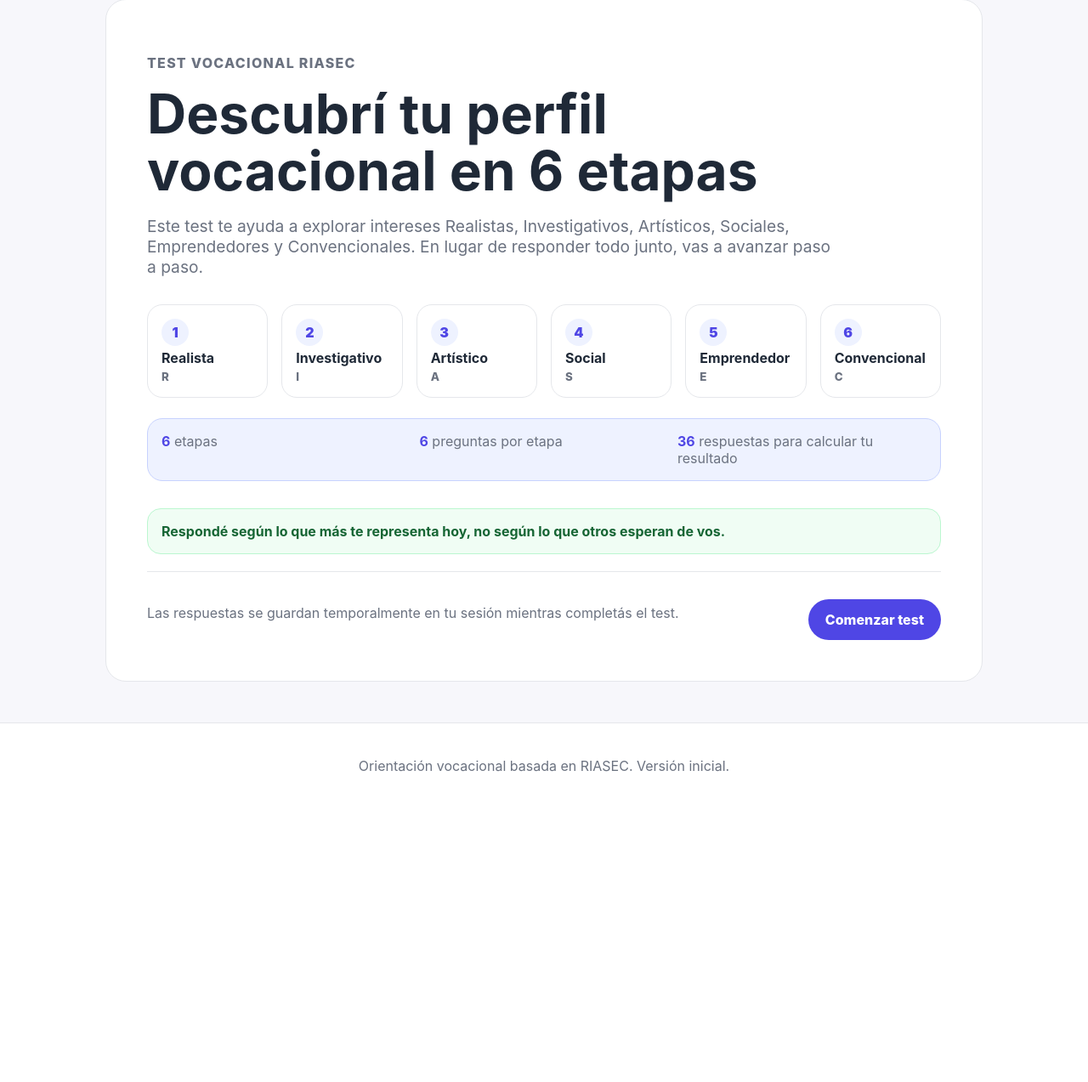
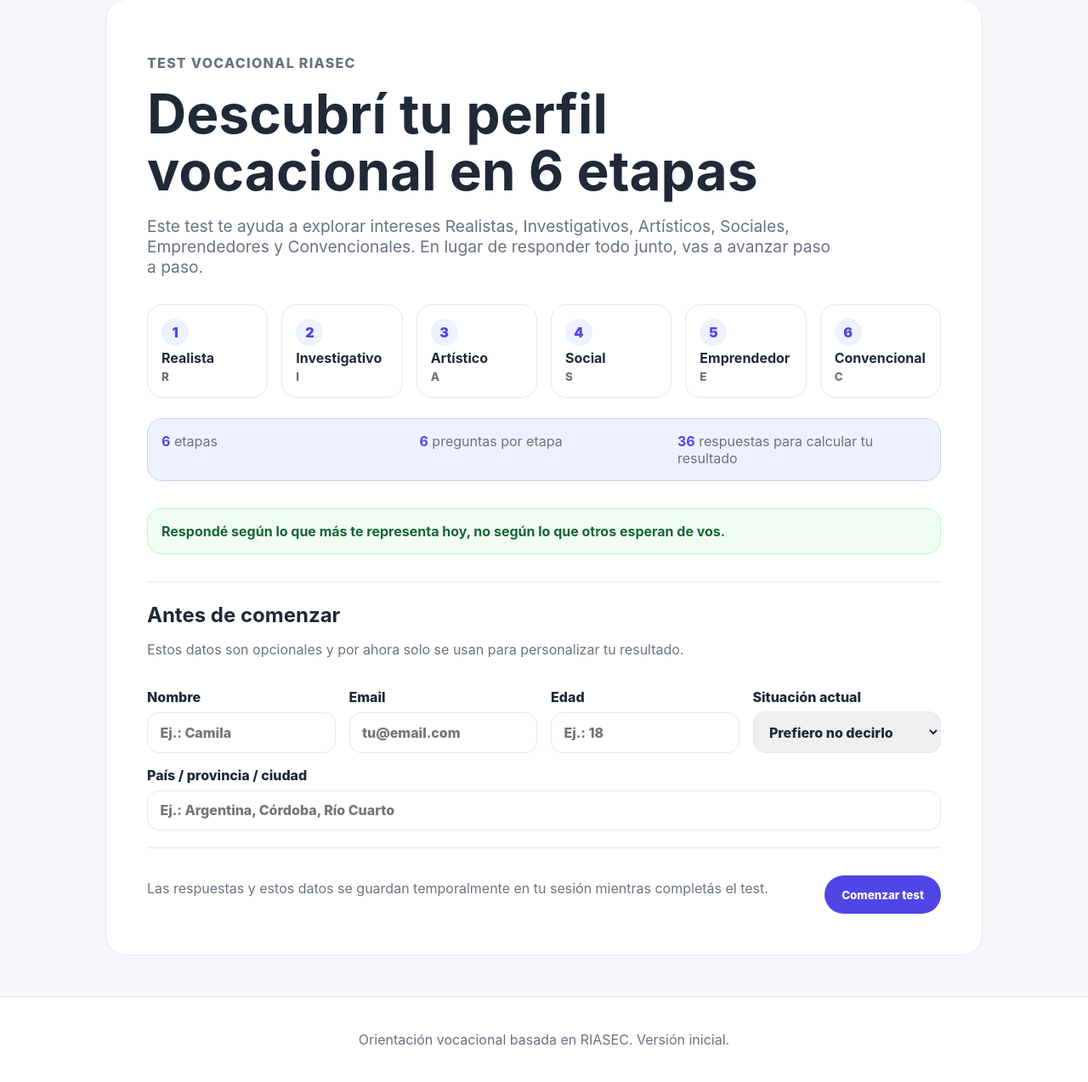
Before and after one commit to Brunomperetti/vocacional-app, a FastAPI app: page /test in a window 1280 px wide. Shown: the part 106-1379 px from the top of the page at 85% size. Before the commit the page ends 1014 px from the top, so only its background shows below. Run offline with FastAPI, Linux system fonts and the light colour scheme; some libraries are stand-ins or nearby versions.

Commit message:
Add optional participant intake before test

```diff
--- a/app/routes/results.py
+++ b/app/routes/results.py
@@ -4,6 +4,7 @@ from fastapi import APIRouter, Request
 from fastapi.responses import HTMLResponse
 from fastapi.templating import Jinja2Templates
 
+from app.services.participant_service import get_display_name
 from app.services.profile_summary_service import build_result_insights
 from app.services.recommendation_service import get_demo_recommendations
 from app.services.scoring_service import (
@@ -24,6 +25,7 @@ async def demo_result(request: Request):
     profile_code = build_profile_code(top_dimensions)
     recommendations = get_demo_recommendations()
     insights = build_result_insights(top_dimensions, profile_code, scores, recommendations)
+    participant = {}
     return templates.TemplateResponse(
         "result.html",
         {
@@ -34,5 +36,7 @@ async def demo_result(request: Request):
             "recommendations": recommendations,
             "insights": insights,
             "is_demo": True,
+            "participant": participant,
+            "display_name": get_display_name(participant),
         },
     )
--- a/app/routes/test.py
+++ b/app/routes/test.py
@@ -5,6 +5,12 @@ from fastapi.responses import HTMLResponse, RedirectResponse
 from fastapi.templating import Jinja2Templates
 
 from app.data.questions import TEST_QUESTIONS
+from app.services.participant_service import (
+    CURRENT_STATUS_OPTIONS,
+    clean_participant_data,
+    get_display_name,
+    validate_participant_data,
+)
 from app.services.profile_summary_service import build_result_insights
 from app.services.recommendation_service import recommend_careers
 from app.services.scoring_service import (
@@ -24,7 +30,8 @@ from app.services.test_steps import (
 templates = Jinja2Templates(directory="app/templates")
 router = APIRouter(prefix="/test", tags=["test"])
 
-SESSION_ANSWERS_KEY = "test_answers"
+SESSION_ANSWERS_KEY = "answers"
+SESSION_PARTICIPANT_KEY = "participant"
 LIKERT_OPTIONS = [
     (1, "No me interesa nada"),
     (2, "Me interesa poco"),
@@ -42,6 +49,8 @@ def _render_result(request: Request, answers: dict[str, str]) -> HTMLResponse:
     profile_code = build_profile_code(top_dimensions)
     recommendations = recommend_careers(percentages)
     insights = build_result_insights(top_dimensions, profile_code, percentages, recommendations)
+    participant = request.session.get(SESSION_PARTICIPANT_KEY, {})
+    display_name = get_display_name(participant)
 
     return templates.TemplateResponse(
         "result.html",
@@ -53,6 +62,8 @@ def _render_result(request: Request, answers: dict[str, str]) -> HTMLResponse:
             "recommendations": recommendations,
             "insights": insights,
             "is_demo": False,
+            "participant": participant,
+            "display_name": display_name,
         },
     )
 
@@ -97,8 +108,38 @@ async def test_start(request: Request):
             "total_steps": TOTAL_STEPS,
             "dimension_labels": DIMENSION_LABELS,
             "step_dimensions": STEP_DIMENSIONS,
+            "current_status_options": CURRENT_STATUS_OPTIONS,
+            "participant": request.session.get(SESSION_PARTICIPANT_KEY, {}),
+            "errors": [],
         },
     )
+
+
+@router.post("/iniciar", response_class=HTMLResponse)
+async def start_test(request: Request):
+    """Guarda datos iniciales opcionales y comienza el wizard."""
+    form = await request.form()
+    participant = clean_participant_data(form)
+    errors = validate_participant_data(participant)
+
+    if errors:
+        return templates.TemplateResponse(
+            "test_start.html",
+            {
+                "request": request,
+                "total_steps": TOTAL_STEPS,
+                "dimension_labels": DIMENSION_LABELS,
+                "step_dimensions": STEP_DIMENSIONS,
+                "current_status_options": CURRENT_STATUS_OPTIONS,
+                "participant": participant,
+                "errors": errors,
+            },
+            status_code=400,
+        )
+
+    request.session[SESSION_PARTICIPANT_KEY] = participant
+    request.session[SESSION_ANSWERS_KEY] = {}
+    return RedirectResponse(url="/test/paso/1", status_code=303)
 
 
 @router.get("/paso/{step}", response_class=HTMLResponse)
--- /dev/null
+++ b/app/services/participant_service.py
@@ -0,0 +1,55 @@
+"""Helpers para normalizar y validar datos iniciales del participante."""
+
+import re
+from collections.abc import Mapping
+
+PARTICIPANT_FIELDS = ("name", "email", "age", "current_status", "location")
+CURRENT_STATUS_OPTIONS = (
+    "Estoy en secundaria",
+    "Terminé la secundaria",
+    "Estoy estudiando una carrera",
+    "Quiero cambiar de carrera",
+    "Estoy trabajando y quiero reorientarme",
+    "Otro",
+)
+_EMAIL_PATTERN = re.compile(r"^[^\s@]+@[^\s@]+\.[^\s@]+$")
+
+
+def clean_participant_data(form_data: Mapping[str, object]) -> dict[str, str]:
+    """Devuelve los campos del participante como strings limpios."""
+    participant = {}
+    for field in PARTICIPANT_FIELDS:
+        value = form_data.get(field, "")
+        participant[field] = str(value).strip() if value is not None else ""
+    return participant
+
+
+def validate_participant_data(participant: dict[str, str]) -> list[str]:
+    """Valida solo los campos opcionales que fueron completados."""
+    errors = []
+
+    email = participant.get("email", "")
+    if email and not _EMAIL_PATTERN.match(email):
+        errors.append("Ingresá un email válido o dejá el campo vacío.")
+
+    age = participant.get("age", "")
+    if age:
+        try:
+            numeric_age = int(age)
+        except ValueError:
+            errors.append("La edad debe ser un número entre 12 y 80, o podés dejarla vacía.")
+        else:
+            if numeric_age < 12 or numeric_age > 80:
+                errors.append("La edad debe estar entre 12 y 80, o podés dejarla vacía.")
+
+    current_status = participant.get("current_status", "")
+    if current_status and current_status not in CURRENT_STATUS_OPTIONS:
+        errors.append("Seleccioná una situación actual válida o dejá el campo vacío.")
+
+    return errors
+
+
+def get_display_name(participant: dict[str, str]) -> str:
+    """Devuelve el nombre para mostrar o un fallback genérico."""
+    name = participant.get("name", "").strip()
+    return name or "Tu"
--- a/app/static/css/styles.css
+++ b/app/static/css/styles.css
@@ -140,3 +140,14 @@ h2 { margin-top: 2rem; }
   .result-section { padding: 1rem; }
   .career-card-header { flex-direction: column; }
 }
+.participant-form { border-top: 1px solid var(--border); display: grid; gap: 1.25rem; margin-top: 2rem; padding-top: 1.5rem; }
+.participant-form h2 { margin: 0 0 .5rem; }
+.form-grid { display: grid; gap: 1rem; grid-template-columns: repeat(auto-fit, minmax(220px, 1fr)); }
+.form-grid label { color: var(--text); display: grid; font-weight: 800; gap: .45rem; }
+.form-grid input, .form-grid select { border: 1px solid var(--border); border-radius: 14px; color: var(--text); font: inherit; padding: .8rem .9rem; width: 100%; }
+.form-grid input:focus, .form-grid select:focus { border-color: var(--primary); box-shadow: 0 0 0 3px rgba(79, 70, 229, .12); outline: none; }
+.form-grid-wide { grid-column: 1 / -1; }
+.error-message p { color: #991b1b; margin: 0; }
+.participant-card { background: #f8fafc; }
+.participant-meta { display: flex; flex-wrap: wrap; gap: .75rem; }
+.participant-meta span { background: #eef2ff; border-radius: 999px; color: var(--text); padding: .55rem .8rem; }
--- a/app/templates/test_start.html
+++ b/app/templates/test_start.html
@@ -24,9 +24,45 @@
 
   <p class="test-note">Respondé según lo que más te representa hoy, no según lo que otros esperan de vos.</p>
 
-  <div class="test-actions">
-    <p>Las respuestas se guardan temporalmente en tu sesión mientras completás el test.</p>
-    <a class="button" href="/test/paso/1">Comenzar test</a>
-  </div>
+  <form class="participant-form" action="/test/iniciar" method="post">
+    <div>
+      <h2>Antes de comenzar</h2>
+      <p>Estos datos son opcionales y por ahora solo se usan para personalizar tu resultado.</p>
+    </div>
+
+    {% if errors %}
+      <div class="error-message" role="alert">
+        {% for error in errors %}<p>{{ error }}</p>{% endfor %}
+      </div>
+    {% endif %}
+
+    <div class="form-grid">
+      <label>Nombre
+        <input type="text" name="name" value="{{ participant.get('name', '') }}" placeholder="Ej.: Camila">
+      </label>
+      <label>Email
+        <input type="email" name="email" value="{{ participant.get('email', '') }}" placeholder="tu@email.com">
+      </label>
+      <label>Edad
+        <input type="number" name="age" value="{{ participant.get('age', '') }}" min="12" max="80" placeholder="Ej.: 18">
+      </label>
+      <label>Situación actual
+        <select name="current_status">
+          <option value="">Prefiero no decirlo</option>
+          {% for option in current_status_options %}
+            <option value="{{ option }}" {% if participant.get('current_status', '') == option %}selected{% endif %}>{{ option }}</option>
+          {% endfor %}
+        </select>
+      </label>
+      <label class="form-grid-wide">País / provincia / ciudad
+        <input type="text" name="location" value="{{ participant.get('location', '') }}" placeholder="Ej.: Argentina, Córdoba, Río Cuarto">
+      </label>
+    </div>
+
+    <div class="test-actions">
+      <p>Las respuestas y estos datos se guardan temporalmente en tu sesión mientras completás el test.</p>
+      <button class="button" type="submit">Comenzar test</button>
+    </div>
+  </form>
 </section>
 {% endblock %}
```
Also changed, not shown: app/templates/result.html (+12 -1 lines), tests/test_participant_service.py (added, +47 -0 lines), README.md.
